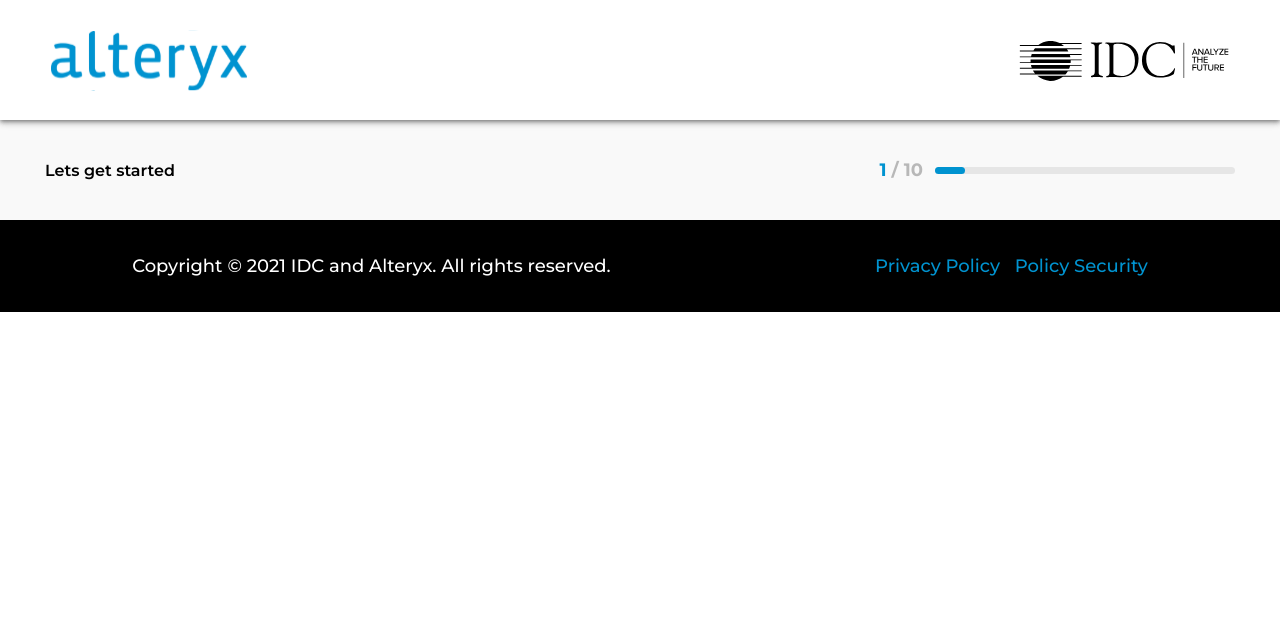
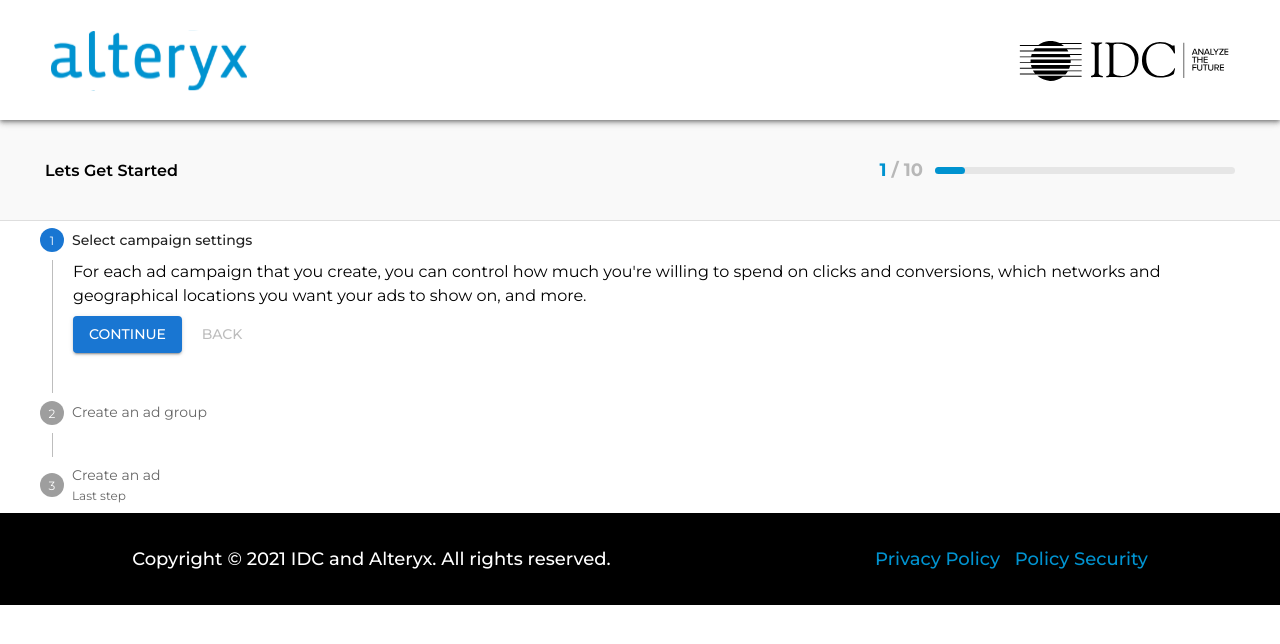
Before and after one commit to 30Nomad032000/IDC, a React (Vite) app: page /survey in a window 1280 px wide. Shown: the top 644 px of the page. Built offline with nearby package versions, Linux system fonts and the light colour scheme.

Commit message:
changes to survey route

```diff
--- a/src/Pages/Survey/Components/surveyCard.jsx
+++ b/src/Pages/Survey/Components/surveyCard.jsx
@@ -1,9 +1,95 @@
-import React from 'react'
+import * as React from "react";
+import Box from "@mui/material/Box";
+import Stepper from "@mui/material/Stepper";
+import Step from "@mui/material/Step";
+import StepLabel from "@mui/material/StepLabel";
+import StepContent from "@mui/material/StepContent";
+import Button from "@mui/material/Button";
+import Paper from "@mui/material/Paper";
+import Typography from "@mui/material/Typography";
 
-function SurveyCard() {
+const steps = [
+  {
+    label: "Select campaign settings",
+    description: `For each ad campaign that you create, you can control how much
+              you're willing to spend on clicks and conversions, which networks
+              and geographical locations you want your ads to show on, and more.`,
+  },
+  {
+    label: "Create an ad group",
+    description:
+      "An ad group contains one or more ads which target a shared set of keywords.",
+  },
+  {
+    label: "Create an ad",
+    description: `Try out different ad text to see what brings in the most customers,
+              and learn how to enhance your ads using features like ad extensions.
+              If you run into any problems with your ads, find out how to tell if
+              they're running and how to resolve approval issues.`,
+  },
+];
+
+export default function SurveyCard() {
+  const [activeStep, setActiveStep] = React.useState(0);
+
+  const handleNext = () => {
+    setActiveStep((prevActiveStep) => prevActiveStep + 1);
+  };
+
+  const handleBack = () => {
+    setActiveStep((prevActiveStep) => prevActiveStep - 1);
+  };
+
+  const handleReset = () => {
+    setActiveStep(0);
+  };
+
   return (
-    <div></div>
-  )
+    <Box sx={{ width: 1200 }}>
+      <Stepper activeStep={activeStep} orientation="vertical">
+        {steps.map((step, index) => (
+          <Step key={step.label}>
+            <StepLabel
+              optional={
+                index === 2 ? (
+                  <Typography variant="caption">Last step</Typography>
+                ) : null
+              }
+            >
+              {step.label}
+            </StepLabel>
+            <StepContent>
+              <Typography>{step.description}</Typography>
+              <Box sx={{ mb: 2 }}>
+                <div>
+                  <Button
+                    variant="contained"
+                    onClick={handleNext}
+                    sx={{ mt: 1, mr: 1 }}
+                  >
+                    {index === steps.length - 1 ? "Finish" : "Continue"}
+                  </Button>
+                  <Button
+                    disabled={index === 0}
+                    onClick={handleBack}
+                    sx={{ mt: 1, mr: 1 }}
+                  >
+                    Back
+                  </Button>
+                </div>
+              </Box>
+            </StepContent>
+          </Step>
+        ))}
+      </Stepper>
+      {activeStep === steps.length && (
+        <Paper square elevation={0} sx={{ p: 3 }}>
+          <Typography>All steps completed - you&apos;re finished</Typography>
+          <Button onClick={handleReset} sx={{ mt: 1, mr: 1 }}>
+            Reset
+          </Button>
+        </Paper>
+      )}
+    </Box>
+  );
 }
-
-export default SurveyCard
--- a/src/Pages/Survey/index.jsx
+++ b/src/Pages/Survey/index.jsx
@@ -12,7 +12,9 @@
         className="survey-title-wrapper"
         padding={{ xs: "0px 10px", sm: "0px 45px" }}
       >
-        <Typography variant="title3">Lets get started</Typography>
+        <Typography variant="title3" sx={{ textTransform: "capitalize" }}>
+          Lets get started
+        </Typography>
         <Box className="wrapper-center" gap={"12px"}>
           <Typography variant="title4" color={"#B8B8B8"}>
             <span style={{ color: "#0093D0" }}>{activeStep}</span> / 10
@@ -26,8 +28,8 @@
           </Box>
         </Box>
       </Box>
-      <Box>
-        <SurveyCard/>
+      <Box className="wrapper-center">
+        <SurveyCard />
       </Box>
     </>
   );
```
